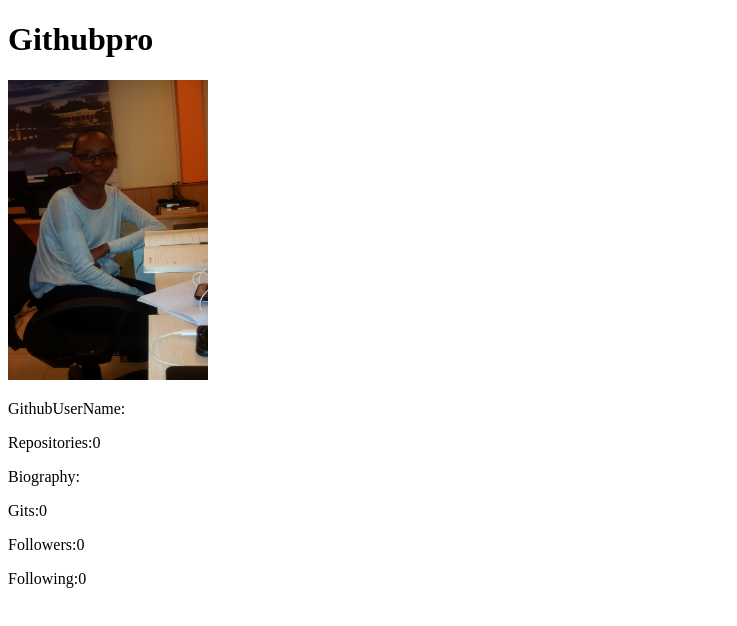
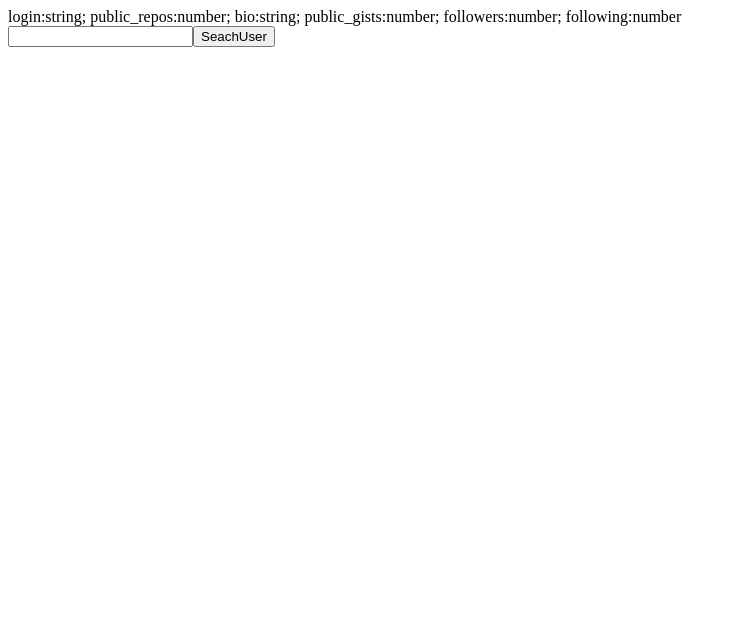
Before and after one commit to mukamisha/GitSearch, an Angular app: page / in a window 1280 px wide. Shown: the top 626 px of the page, without its empty margins (0-737 px from the left). Built offline with nearby package versions, Linux system fonts and the light colour scheme.

Commit message:
adding a form

```diff
--- a/src/app/user/user.component.html
+++ b/src/app/user/user.component.html
@@ -1,7 +1,7 @@
 <div class="row">
 
 
-<div class="container">
+<!-- <div class="container">
 
 <h1>Githubpro</h1>
 <div class="row">
@@ -13,5 +13,33 @@
     <p>Followers:{{gitis.followers}}</p>
     <p>Following:{{gitis.following}}</p>
 </div>
-<!-- <ng-progress></ng-progress> -->
+<ng-progress></ng-progress>
+</div> -->
+
+
+
+login:string;
+public_repos:number;
+bio:string;
+public_gists:number;
+followers:number;
+following:number
+<div class="form-group">
+    <input type="text" class="input" [(ngModel)]=username>
+    <button class="butt" (click)="SearchUser()" style="text-align:center">SeachUser</button>
+    <div *ngIf="result" id="response">
+        <br>
+        <br>
+        <div>
+            <p class="mb-0"><b>GithubUserName:</b>{{response.login}}</p>
+            <p class="mb-0"><b>Repositories:</b>{{response.public_repos}}</p>
+            <p class="mb-0"><b>Biography:</b>{{response.bio}}</p>
+            <p class="mb-0"><b>:public_gists</b>{{response.public_gists}}</p>
+            <p class="mb-0"><b>followers:</b>{{response.followers}}</p>
+            <p class="mb-0"><b>GithubUserName:</b>{{response.following}}</p>
+        </div>
+        <a href="{{user.html_url}}" target="_blank" class="list-group-item list-group-item-action active">View
+            them in profile</a>
+
+
 </div>
--- a/src/app/user/user.component.ts
+++ b/src/app/user/user.component.ts
@@ -9,6 +9,7 @@ import { UserserviceService } from 'src/app/userservice.service';
 })
 export class UserComponent implements OnInit {
   gitis: RepoClass;
+  response:any;
   constructor(private keke: UserserviceService) {
 
    }
```
